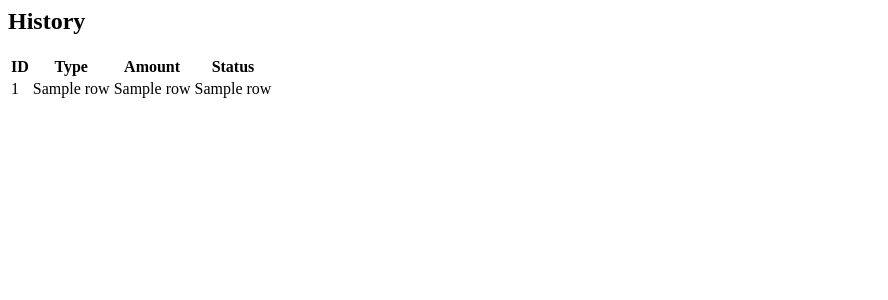
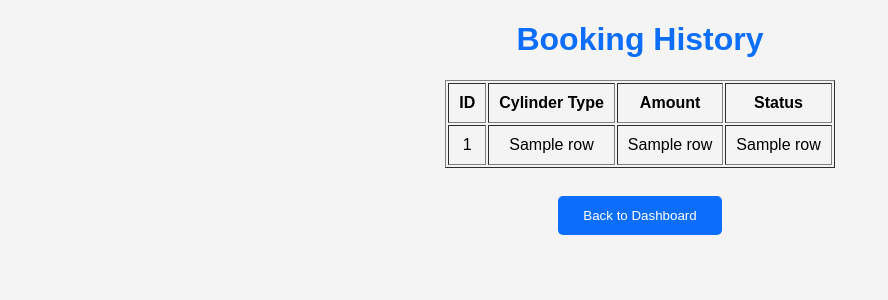
Before and after one commit to shravanikenchu-web/Online-Gas-Booking-System, a Python web app: template templates/07_history.html in a window 1280 px wide. Shown: the top 300 px of the page, without its empty margins (0-888 px from the left). Run offline with Jinja, Linux system fonts and the light colour scheme; the template is opened without the code that fills it: most values are stand-ins (such as "Sample title", 1, 10 or a date in 2020).

Commit message:
Update 07_history.html

```diff
--- a/templates/07_history.html
+++ b/templates/07_history.html
@@ -1,11 +1,21 @@
-<div class="container mt-5">
+<!DOCTYPE html>
+<html>
+<head>
+    <title>Booking History</title>
+    <link rel="stylesheet" href="{{ url_for('static', filename='style.css') }}">
+</head>
 
-<h2 class="text-center">History</h2>
+<body>
 
-<table class="table table-bordered">
+<h1>Booking History</h1>
+
+<table border="1" align="center" cellpadding="10">
 
     <tr>
-<th>ID</th><th>Type</th><th>Amount</th><th>Status</th>
+        <th>ID</th>
+        <th>Cylinder Type</th>
+        <th>Amount</th>
+        <th>Status</th>
     </tr>
 
     {% for row in bookings %}
@@ -19,4 +29,11 @@
 
 </table>
 
-</div>
+<br>
+
+<a href="/dashboard">
+    <button>Back to Dashboard</button>
+</a>
+
+</body>
+</html>
```
Lines whose indentation alone changed are shown as unchanged.
